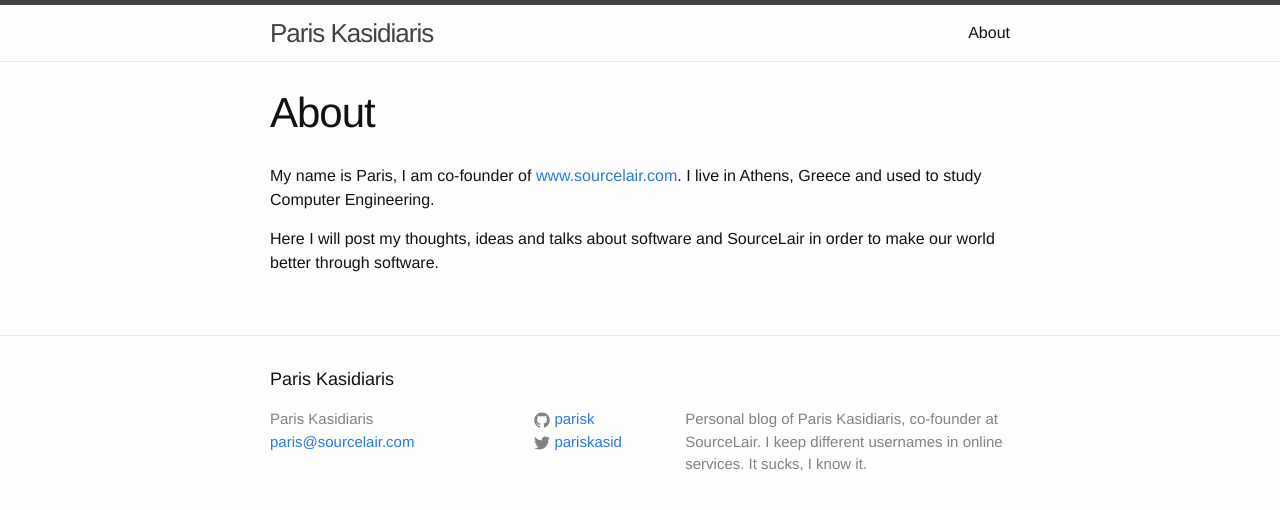
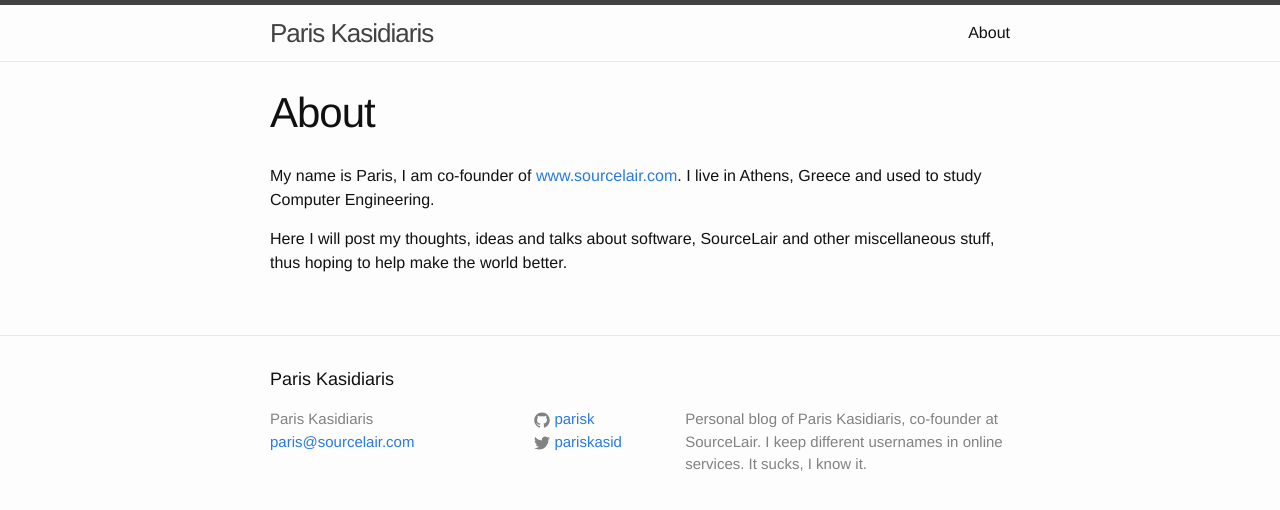
Before and after one commit to parisk/parisk.github.io, a Jekyll site: the page built from about.md, in a window 1280 px wide. Shown: the top 510 px of the page. Built offline with Jekyll 4.4.1, drawn with Linux system fonts in a browser that asks for light colours.

Commit message:
Update about

```diff
--- a/about.md
+++ b/about.md
@@ -7,5 +7,5 @@ permalink: /about/
 My name is Paris, I am co-founder of [www.sourcelair.com](https://www.sourcelair.com/home).
 I live in Athens, Greece and used to study Computer Engineering.
 
-Here I will post my thoughts, ideas and talks about software and SourceLair
-in order to make our world better through software.
+Here I will post my thoughts, ideas and talks about software, SourceLair and
+other miscellaneous stuff, thus hoping to help make the world better.
```
